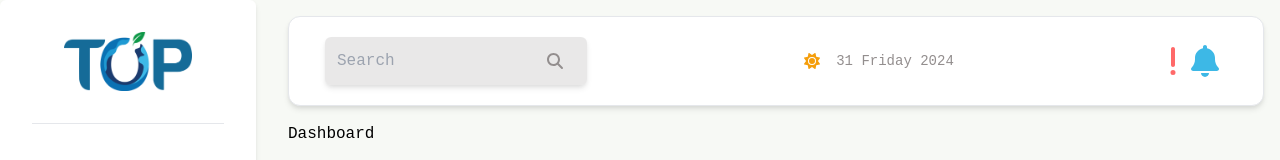
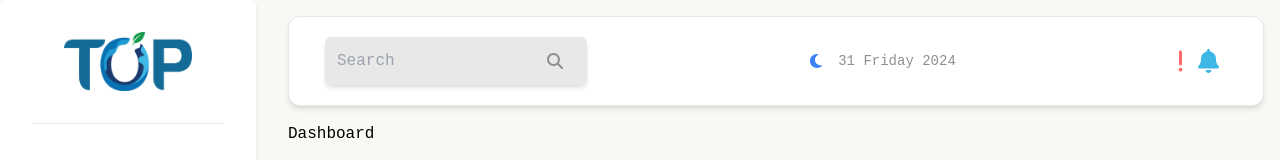
Before and after one commit to yetemegn-telaye/Top-Assset-Tracker, a React (Create React App) app: page /dashboard in a window 1280 px wide. Shown: the top 160 px of the page. Built offline with nearby package versions, Linux system fonts and the light colour scheme; the HTML template or start-up script is replaced by a standard one.

Commit message:
Update sun icon to change based on current time

```diff
--- a/src/components/layout/SearchBar.tsx
+++ b/src/components/layout/SearchBar.tsx
@@ -1,18 +1,31 @@
-import { faBell, faExclamation, faSearch, faSun } from "@fortawesome/free-solid-svg-icons";
+import { faBell, faExclamation, faMoon, faSearch, faSun } from "@fortawesome/free-solid-svg-icons";
 import { FontAwesomeIcon } from "@fortawesome/react-fontawesome";
 import SearchInput from "../common/SearchInput";
 
 const SearchBar = () => {
 
-    const currentDate = new Date().toLocaleDateString(
-        "en-US",
-        {
-            weekday: "long",
-            year: "numeric",
-            day: "numeric",
-        }
+    // const currentDate = new Date().toLocaleDateString(
+    //     "en-US",
+    //     {
+    //         weekday: "long",
+    //         year: "numeric",
+    //         day: "numeric",
+    //     }
 
-    );
+    // );
+    const getCurrentTime = () => {
+      const options: Intl.DateTimeFormatOptions = { weekday: 'long', day: '2-digit', year: 'numeric' };
+      const currentDate = new Date();
+      return new Intl.DateTimeFormat('en-US', options).format(currentDate);
+    };
+
+    const isDayTime = () => {
+      const currentHour = new Date().getHours();
+      return currentHour >= 6 && currentHour < 18;
+    };
+
+    const currentDate = getCurrentTime();
+    const dayTime = isDayTime();
 
 
     return (
@@ -20,13 +33,13 @@ const SearchBar = () => {
 
           <SearchInput />
           <div className="flex items-center justify-center gap-4">
-            <FontAwesomeIcon icon={faSun} className="text-yellow-500" />
+          <FontAwesomeIcon icon={dayTime ? faSun : faMoon} className={dayTime ? "text-yellow-500" : "text-blue-500"} />
             <p className="text-sm text-accent">{currentDate}</p>
           </div>
 
           <div className="flex items-center justify-center gap-4 mr-6">
-            <FontAwesomeIcon icon={faExclamation} size='2x' className="text-error-light"/>
-            <FontAwesomeIcon icon={faBell} size='2x' className="text-info" />
+            <FontAwesomeIcon icon={faExclamation} className="text-error-light text-2xl"/>
+            <FontAwesomeIcon icon={faBell} className="text-info text-2xl" />
           </div>
         </div>
     );
```
